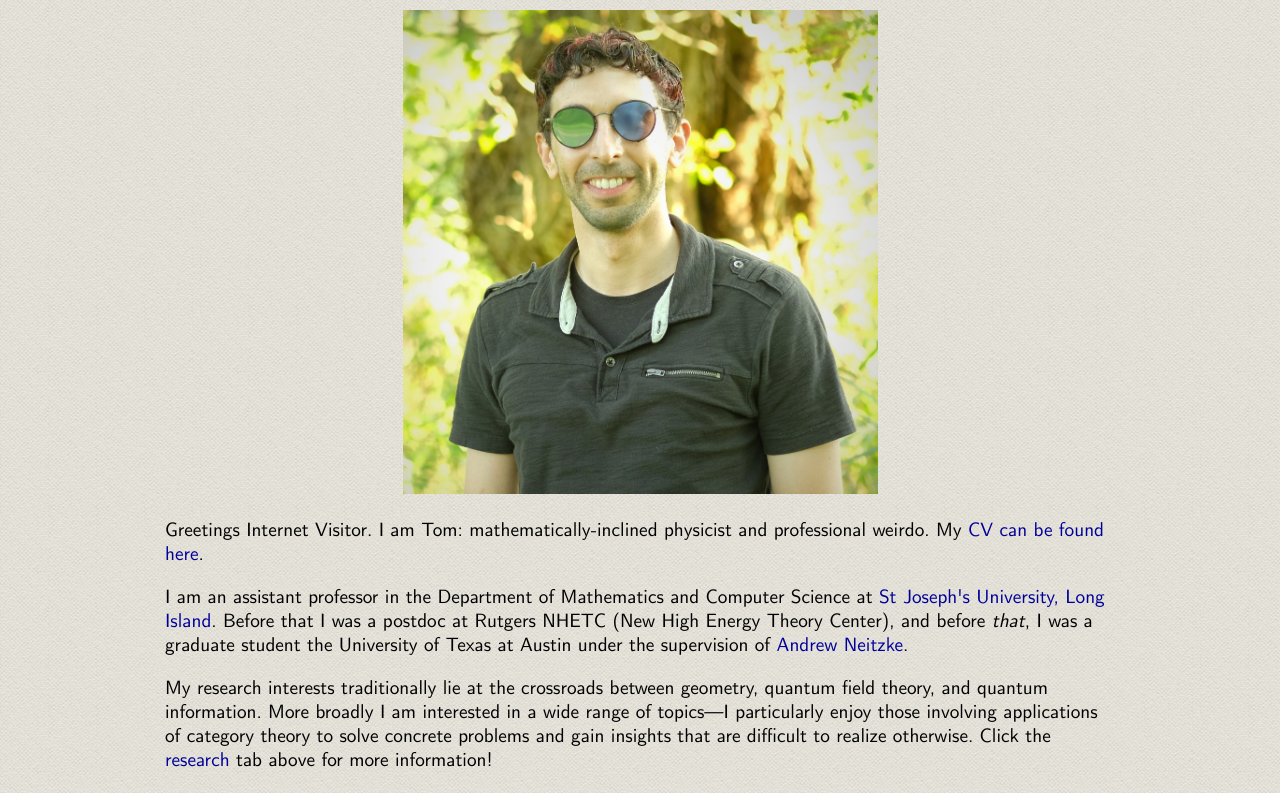
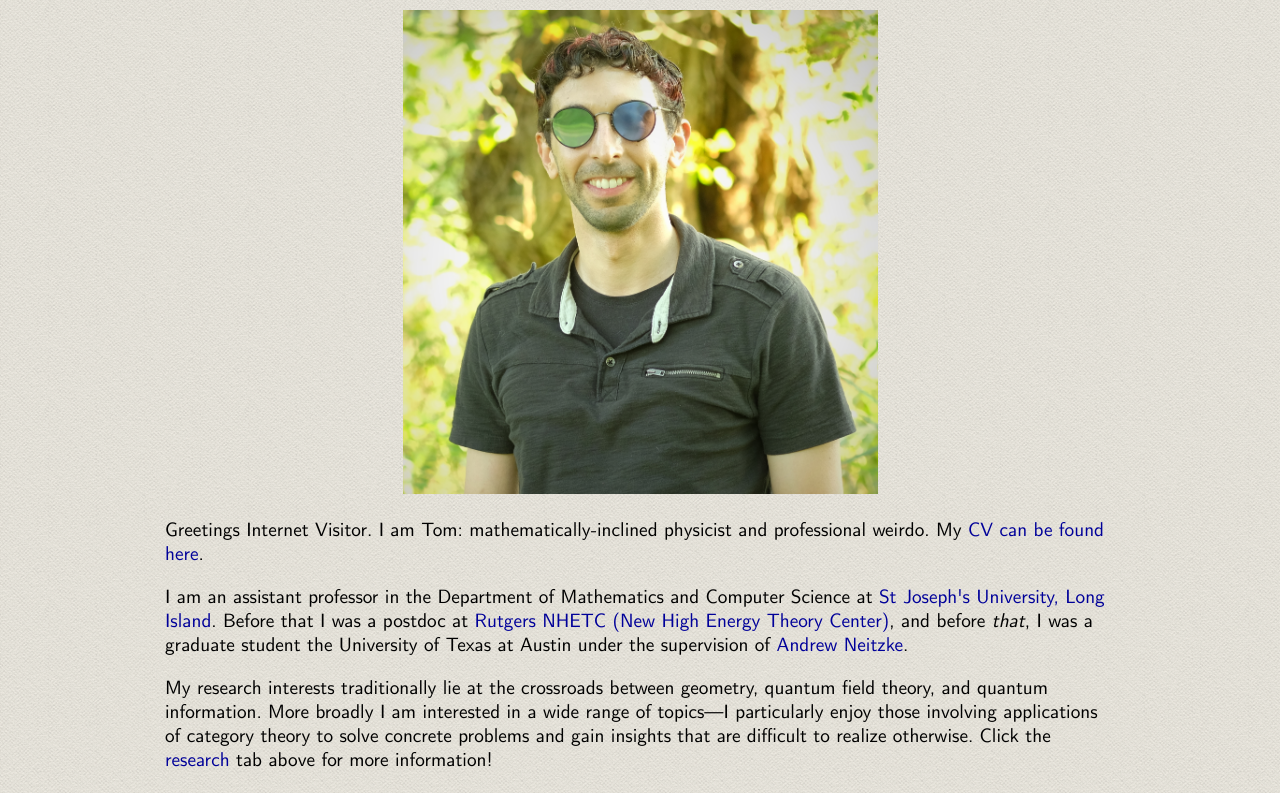
Before and after one commit to tmainiero/tmainiero.github.io, a plain HTML site: page index.html in a window 1280 px wide. Shown: the part 77-870 px from the top of the page. Drawn offline with Linux system fonts and the light colour scheme.

Commit message:
Make NHETC into a link

```diff
--- a/index.html
+++ b/index.html
@@ -35,7 +35,7 @@
 
 					<p>
 					I am an assistant professor in the Department of Mathematics and Computer Science at <a href="https://www.sjny.edu/long-island/academics/programs-departments/mathematics-and-computer-science">St Joseph's University, Long Island</a>.
-					Before that I was a postdoc at Rutgers NHETC (New High Energy Theory Center),
+					Before that I was a postdoc at <a href="https://www.physics.rutgers.edu/het/">Rutgers NHETC (New High Energy Theory Center)</a>,
 					and before <em>that</em>, I was a graduate student the University of Texas at Austin under the supervision of <a href="https://gauss.math.yale.edu/~an592/">Andrew Neitzke</a>.
 					</p>
 
```
